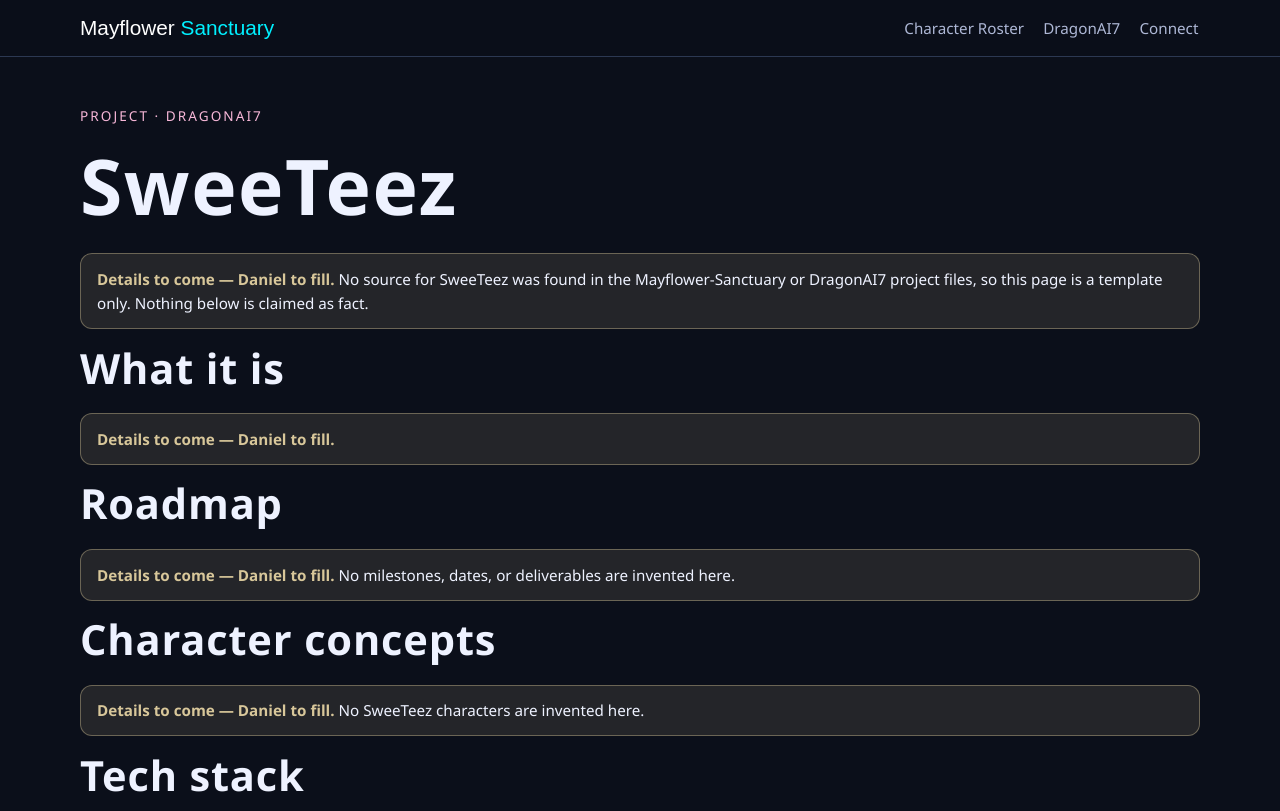
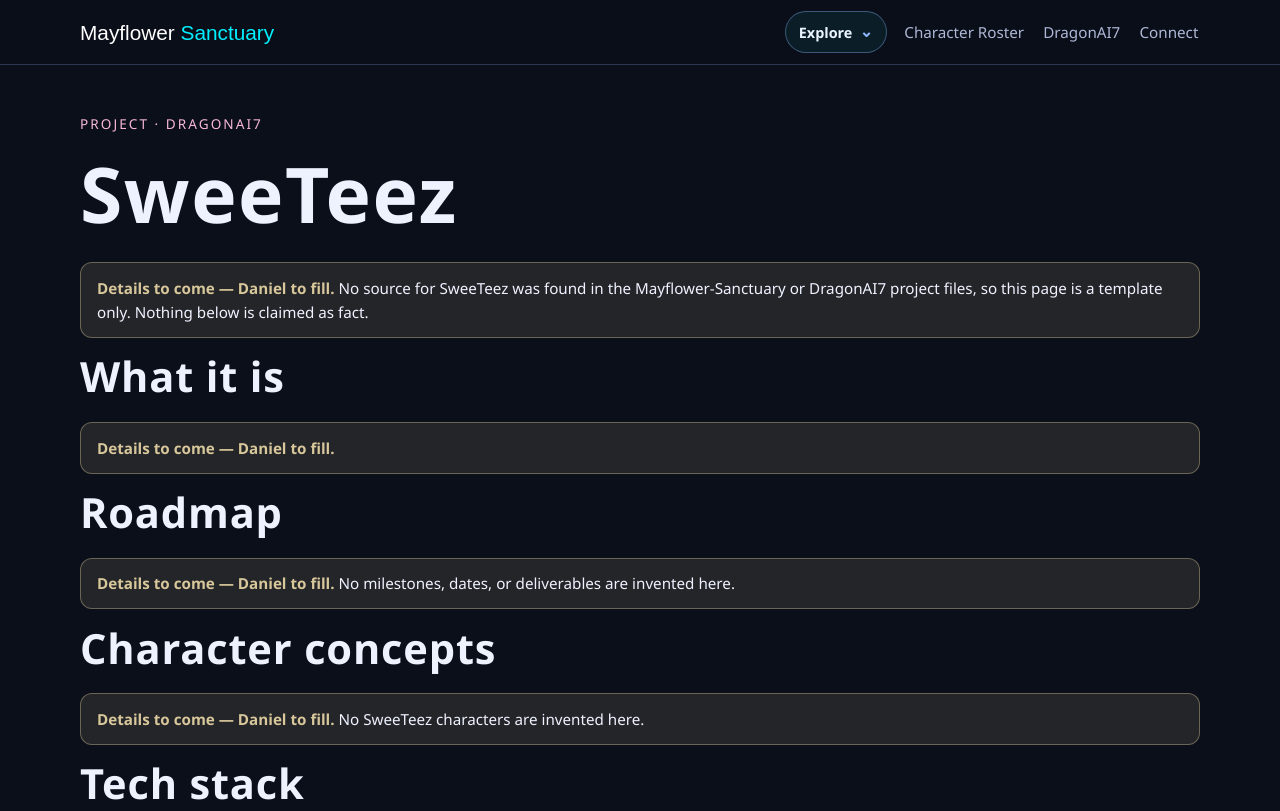
Before and after one commit to bellon118-wq/bellon118-wq, a plain HTML site: page projects/sweeteez.html in a window 1280 px wide. Shown: the top 811 px of the page. Drawn offline with Linux system fonts and the light colour scheme.

Commit message:
feat(navigation): integrate shared sanctuary route menu

```diff
--- a/projects/sweeteez.html
+++ b/projects/sweeteez.html
@@ -6,6 +6,7 @@
 <title>SweeTeez — Mayflower Sanctuary</title>
 <meta name="description" content="SweeTeez project page template: all content sections are details to come, to be filled by Daniel. No SweeTeez source was found in the project files.">
 <link rel="stylesheet" href="../styles.css?v=muse-art-20261103">
+  <link rel="stylesheet" href="../assets/css/site-navigation.css?v=phase1">
 </head>
 <body>
 <nav><div class="nav-inner">
@@ -31,5 +32,6 @@
 </section>
 </main>
 <footer><div class="wrap" style="padding-bottom:0"><p>Mayflower Sanctuary — local build for Daniel's review, not published.</p></div></footer>
+  <script src="../assets/js/site-navigation.js?v=phase1" defer></script>
 </body>
 </html>
```
